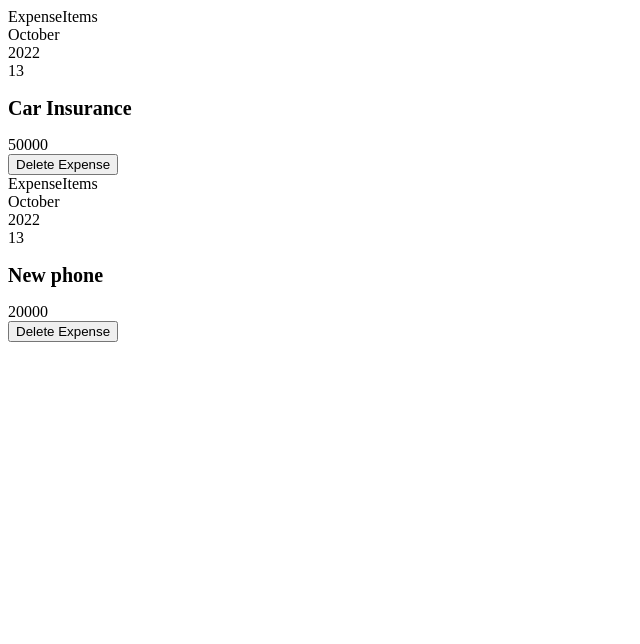
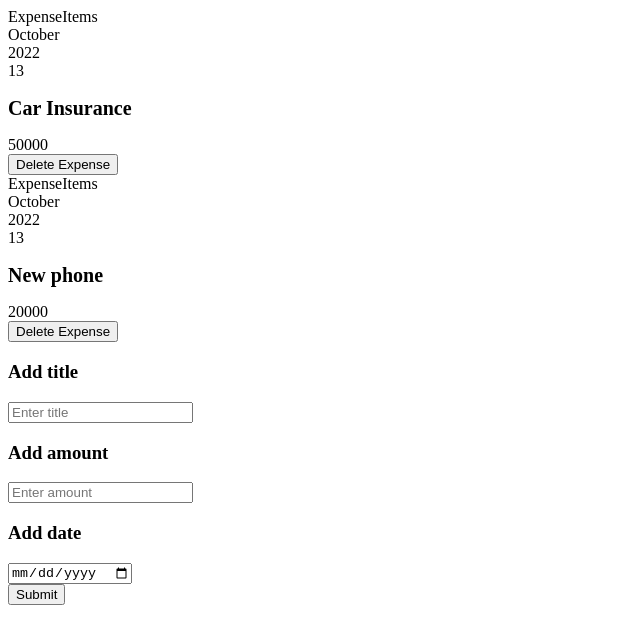
Before and after one commit to Dilkashpeshimam18/react-expense-tracker, a React (Create React App) app: page / in a window 1280 px wide. Shown: the top 644 px of the page, without its empty margins (0-640 px from the left). Built offline with nearby package versions, Linux system fonts and the light colour scheme.

Commit message:
created component & displaying the input value in console using vanilla js

```diff
--- a/src/App.js
+++ b/src/App.js
@@ -1,4 +1,5 @@
 import React from "react";
+import ExpenseForm from "./components/Expense/ExpenseForm";
 import ExpenseItem from "./components/Expense/ExpenseItem";
 import Expenses from "./components/Expense/Expenses";
 
@@ -32,6 +33,7 @@ function App() {
           )
         })
       }
+      <ExpenseForm />
     </div>
   );
 }
--- /dev/null
+++ b/src/components/Expense/ExpenseForm.js
@@ -0,0 +1,39 @@
+import React from 'react'
+
+const ExpenseForm = () => {
+    const submitExpense=(e)=>{
+        e.preventDefault();
+       let amount=document.getElementById('amount')
+       let title=document.getElementById('title')
+       let date=document.getElementById('date')
+       if(amount.value !='' && title.value !='' && date.value !=null){
+        console.log(amount.value)
+        console.log(title.value)
+        console.log(date.value)
+
+       } else{
+        alert('enter the value first')
+       }
+
+
+    }
+  return (
+    <div>
+        <div>
+            <h3>Add title</h3>
+            <input id='title' placeholder='Enter title' />
+        </div>
+        <div>
+            <h3>Add amount</h3>
+            <input id='amount' type='number' placeholder='Enter amount' />
+        </div>
+        <div>
+            <h3>Add date</h3>
+            <input id='date' placeholder='Enter title' type='date' />
+        </div>
+        <button onClick={submitExpense}>Submit</button>
+    </div>
+  )
+}
+
+export default ExpenseForm
```
